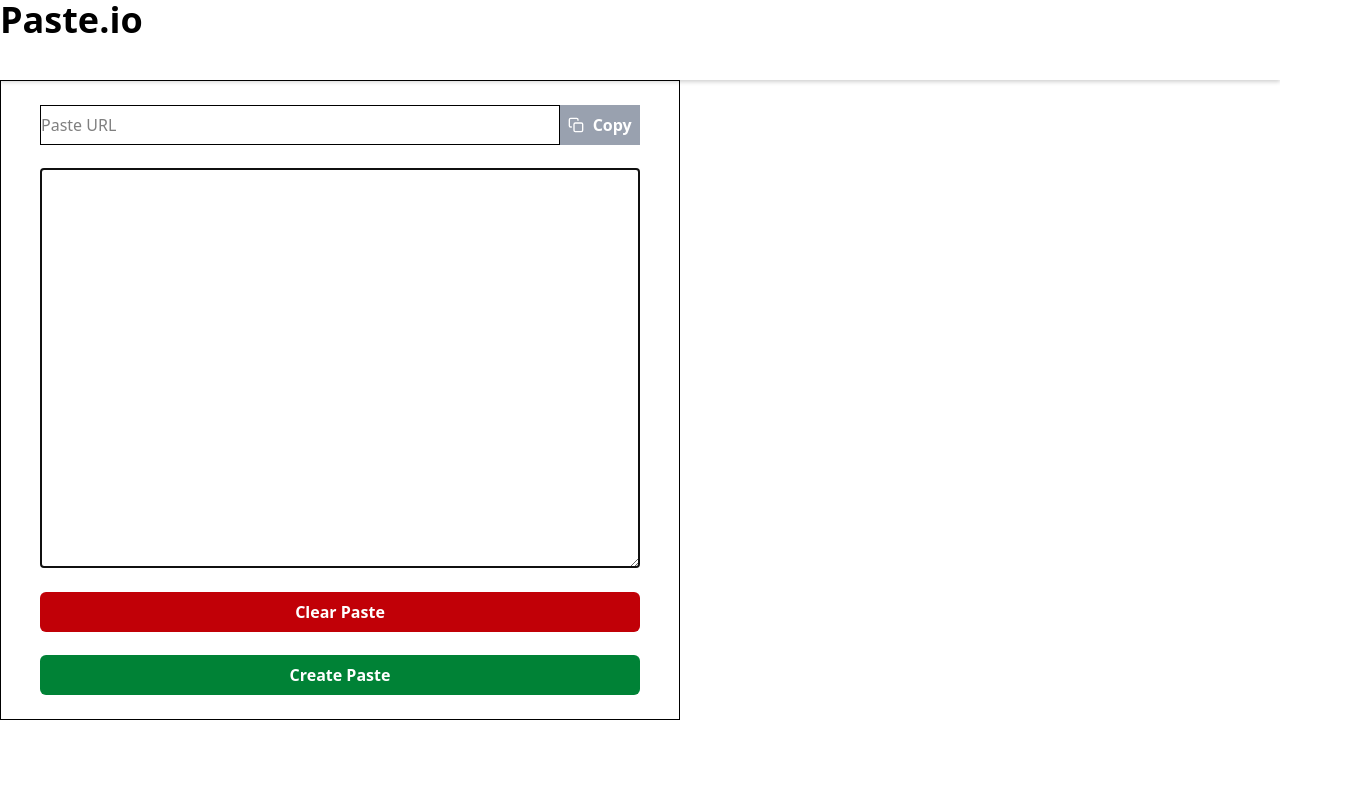
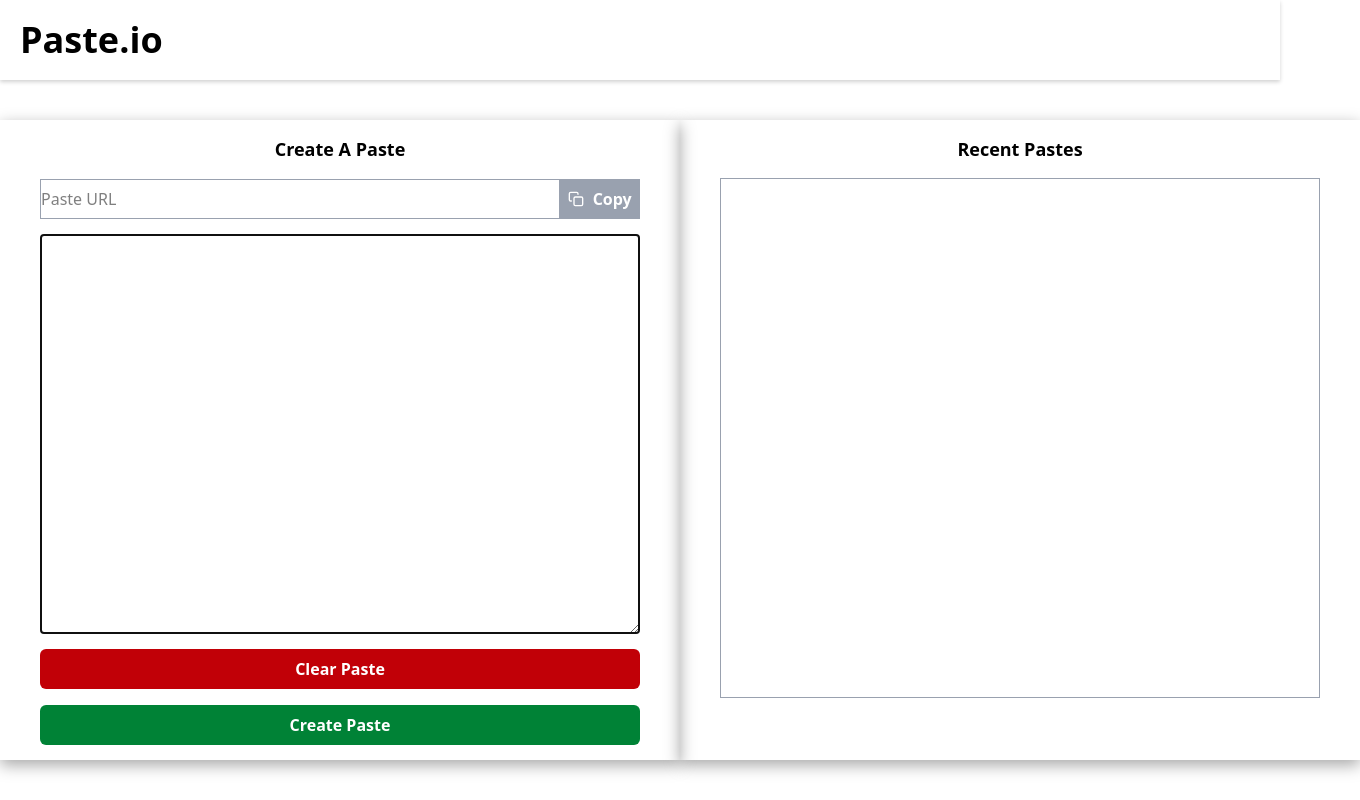
Before and after one commit to gheeya/pastebin, a React (Vite) app in the folder frontend/: page / in a window 1280 px wide. Shown: the whole page, 1360 px wide, since content can reach past the window. Built offline with nearby package versions, Linux system fonts and the light colour scheme.

Commit message:
Added styling to form and paste container

```diff
--- a/frontend/components/Header.jsx
+++ b/frontend/components/Header.jsx
@@ -2,8 +2,8 @@
 
 function Header() {
   return (
-    <header className="primary-header px-5 py-2.5 w-full h-20">
-      <h2 className="text-4xl font-bold ">Paste.io</h2>
+    <header className="primary-header w-full h-20 flex flex-col justify-center items-start ">
+      <h2 className="text-4xl font-bold w-full">Paste.io</h2>
     </header>
   );
 }
--- a/frontend/components/PasteForm.jsx
+++ b/frontend/components/PasteForm.jsx
@@ -29,14 +29,15 @@
 
   return (
     <>
-      <article className="paste-form-container">
+      <article className="paste-form-container flex flex-row justify-center items-center">
         <form
-          className="w-170 h-160 border flex flex-col justify-evenly items-center paste-form"
+          className="w-170 h-160 flex flex-col justify-evenly items-center paste-form"
           onSubmit={handleSubmit}
         >
+          <h2 className="text-lg font-semibold">Create A Paste</h2>
           <section className="w-full flex flex-row justify-center items-center">
             <input
-              className="paste-url-container border border-gray h-10 w-130"
+              className="paste-url-container border border-gray-400 h-10 w-130"
               id="paste-url-container"
               name="paste-url-container"
               placeholder="Paste URL"
@@ -54,7 +55,7 @@
           </section>
           <section className="w-full flex flex-row justify-center items-center">
             <textarea
-              className="paste-content-container w-150 h-100 border"
+              className="paste-content-container w-150 h-100 border border-gray-400"
               id="paste-content-container"
               name="paste-content-container"
               value={pasteContent}
@@ -77,6 +78,12 @@
           </button>
         </form>
       </article>
+      <article className="paste-container flex flex-row justify-center items-center">
+        <article className="paste w-170 h-160 flex flex-col justify-start items-center">
+          <h2 className="text-lg font-semibold">Recent Pastes</h2>
+          <section className="h-130 w-150 border border-gray-400"></section>
+        </article>
+      </article>
     </>
   );
 }
--- a/frontend/src/index.css
+++ b/frontend/src/index.css
@@ -10,8 +10,32 @@
 body,
 #root {
   height: 100%;
+  width: 100%;
+}
+
+#root {
+  display: flex;
+  flex-direction: column;
+}
+
+main {
+  flex: 1;
+  display: grid;
+  grid-template-rows: 100%;
+  grid-template-columns: 1fr 1fr;
+}
+
+.paste-form,
+.paste {
+  box-shadow: rgba(0, 0, 0, 0.35) 0px 5px 15px;
+}
+
+.paste-container h2 {
+  margin-top: 15px;
+  margin-bottom: 15px;
 }
 
 .primary-header {
   box-shadow: rgba(0, 0, 0, 0.18) 0px 2px 4px;
+  padding-left: 20px;
 }
```
